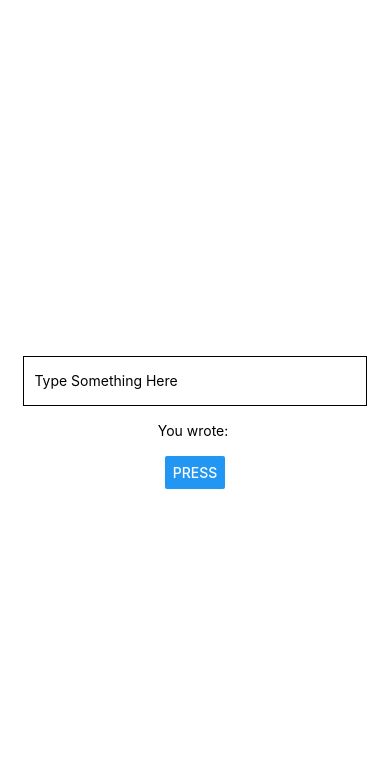
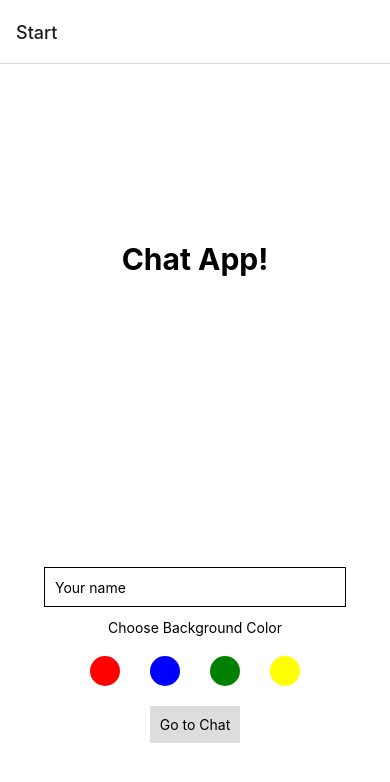
Before and after one commit to Olexie/chat_app, a React Native app: screen /Start in a window 390 px wide. Shown: the top 782 px of the page. Built offline with nearby package versions, Linux system fonts and the light colour scheme.

Commit message:
Added background colour.

```diff
--- a/App.js
+++ b/App.js
@@ -1,48 +1,23 @@
 import { useState } from 'react';
-import { StyleSheet, View, Text, TextInput, Button, Alert } from 'react-native';
+import { StyleSheet } from 'react-native';
+import { NavigationContainer } from '@react-navigation/native';
+import { createNativeStackNavigator } from '@react-navigation/native-stack';
+import Start from './components/Start';
+import Chat from './components/Chat';
+
+const Stack = createNativeStackNavigator();
 
 const App = () => {
   const [text, setText] = useState('');
 
-  //alert the user input
-  const alertMyText = () => {
-    Alert.alert(text);
-  };
-
   return (
-    <View style={styles.container}>
-      <TextInput
-        style={styles.textInput}
-        value={text}
-        onChangeText={setText}
-        placeholder="Type Something Here"
-      />
-      <Text style={styles.textDisplay}>You wrote: {text}</Text>
-      <Button
-        onPress={() => {
-          alertMyText();
-        }}
-        title="Press"
-      />
-    </View>
+    <NavigationContainer>
+      <Stack.Navigator initialRouteName="Start">
+        <Stack.Screen name="Start" component={Start} />
+        <Stack.Screen name="Chat" component={Chat} />
+      </Stack.Navigator>
+    </NavigationContainer>
   );
 };
-const styles = StyleSheet.create({
-  container: {
-    flex: 1,
-    justifyContent: 'center',
-    alignItems: 'center',
-  },
-  textInput: {
-    width: '88%',
-    borderWidth: 1,
-    height: 50,
-    padding: 10,
-  },
-  textDisplay: {
-    height: 50,
-    lineHeight: 50,
-  },
-});
 
 export default App;
--- a/components/Chat.js
+++ b/components/Chat.js
@@ -0,0 +1,34 @@
+import { useEffect } from 'react';
+import { StyleSheet, Text, View } from 'react-native';
+
+const Chat = ({ route, navigation }) => {
+  const { name, color } = route.params;
+  useEffect(() => {
+    navigation.setOptions({ title: name });
+  }, []);
+  return (
+    <View style={[{ backgroundColor: color }, styles.container]}>
+      <Text
+        style={
+          color !== 'white' ? [{ color: 'white' }, styles.title] : styles.title
+        }
+      >
+        Chat App
+      </Text>
+    </View>
+  );
+};
+
+const styles = StyleSheet.create({
+  container: {
+    flex: 1,
+    alignItems: 'center',
+    justifyContent: 'center',
+  },
+  title: {
+    fontWeight: 'bold',
+    fontSize: 30,
+  },
+});
+
+export default Chat;
--- a/components/Start.js
+++ b/components/Start.js
@@ -0,0 +1,103 @@
+import { useState } from 'react';
+import {
+  StyleSheet,
+  Text,
+  TextInput,
+  TouchableOpacity,
+  View,
+} from 'react-native';
+
+const Start = ({ navigation }) => {
+  const [text, setText] = useState('');
+  const [color, setColor] = useState('');
+
+  return (
+    <View style={styles.container}>
+      <View style={styles.subContainer}>
+        <Text style={styles.title}>Chat App!</Text>
+      </View>
+      <View style={styles.subContainer}>
+        <TextInput
+          placeholder="Your name"
+          style={styles.input}
+          onChangeText={setText}
+        />
+        <Text>Choose Background Color</Text>
+        <View style={styles.radioButtonContainer}>
+          <TouchableOpacity
+            style={[styles.radioButton, { backgroundColor: 'red' }]}
+            onPress={() => setColor('red')}
+          ></TouchableOpacity>
+          <TouchableOpacity
+            style={[styles.radioButton, { backgroundColor: 'blue' }]}
+            onPress={() => setColor('blue')}
+          ></TouchableOpacity>
+          <TouchableOpacity
+            style={[styles.radioButton, { backgroundColor: 'green' }]}
+            onPress={() => setColor('green')}
+          ></TouchableOpacity>
+          <TouchableOpacity
+            style={[styles.radioButton, { backgroundColor: 'yellow' }]}
+            onPress={() => setColor('yellow')}
+          ></TouchableOpacity>
+        </View>
+        <TouchableOpacity
+          style={styles.button}
+          onPress={() =>
+            navigation.navigate('Chat', {
+              name: text ? text : 'User',
+              color: color ? color : 'white',
+            })
+          }
+        >
+          <Text>Go to Chat</Text>
+        </TouchableOpacity>
+      </View>
+    </View>
+  );
+};
+
+const styles = StyleSheet.create({
+  container: {
+    flex: 1,
+    backgroundColor: '#fff',
+    alignItems: 'center',
+    justifyContent: 'center',
+  },
+  subContainer: {
+    flex: 1,
+    alignItems: 'center',
+    justifyContent: 'center',
+    width: '88%',
+  },
+  radioButtonContainer: {
+    width: '70%',
+    flexDirection: 'row',
+    justifyContent: 'space-around',
+    margin: 20,
+  },
+  title: {
+    fontWeight: 'bold',
+    fontSize: 30,
+  },
+  button: {
+    alignItems: 'center',
+    backgroundColor: '#DDDDDD',
+    padding: 10,
+  },
+  radioButton: {
+    backgroundColor: 'black',
+    width: 30,
+    height: 30,
+    borderRadius: 15,
+  },
+  input: {
+    height: 40,
+    width: '88%',
+    margin: 12,
+    borderWidth: 1,
+    padding: 10,
+  },
+});
+
+export default Start;
--- a/package.json
+++ b/package.json
@@ -9,10 +9,14 @@
     "web": "expo start --web"
   },
   "dependencies": {
+    "@react-navigation/native": "^6.1.6",
+    "@react-navigation/native-stack": "^6.9.12",
     "expo": "~48.0.18",
     "expo-status-bar": "~1.4.4",
     "react": "18.2.0",
-    "react-native": "0.71.8"
+    "react-native": "0.71.8",
+    "react-native-screens": "~3.20.0",
+    "react-native-safe-area-context": "4.5.0"
   },
   "devDependencies": {
     "@babel/core": "^7.20.0"
```
Also changed, not shown: 1 other file (tests, documents, lock files or other folders).
